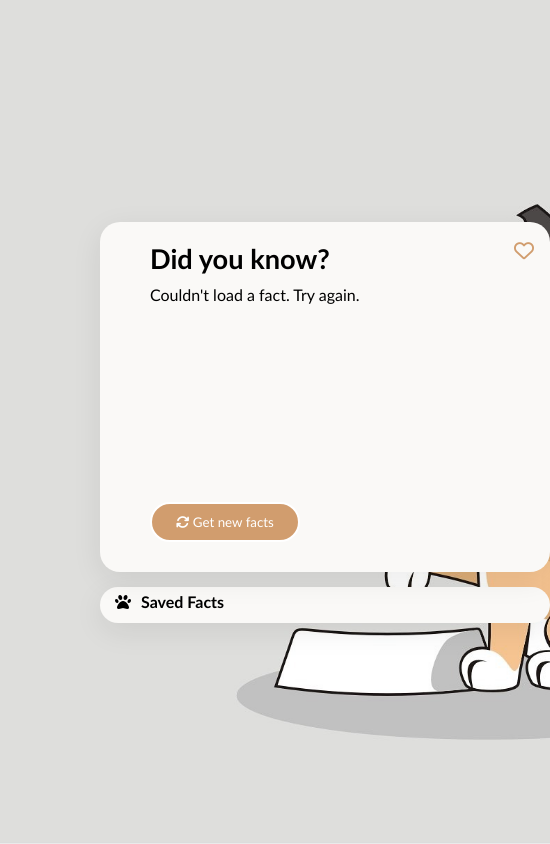
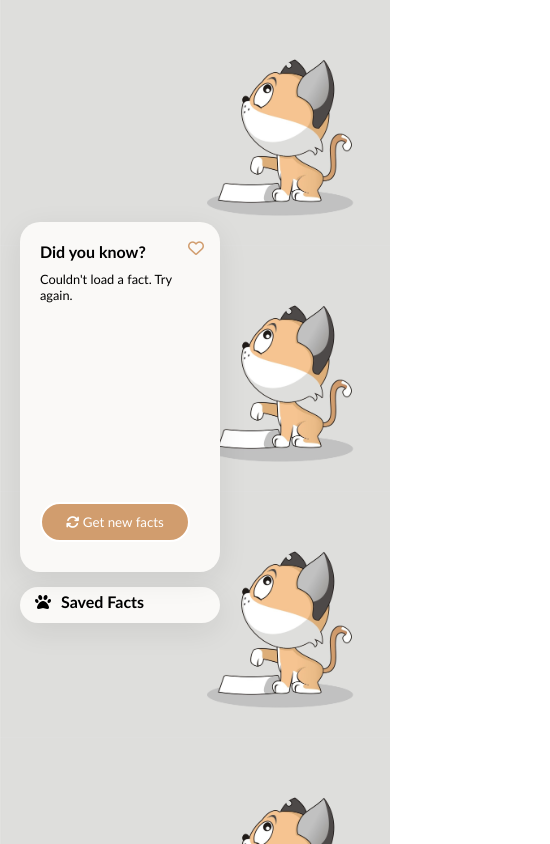
Before and after one commit to ehetrams/cat-fact-check, a plain HTML site: page index.html in a window 390 px wide. Shown: the whole page, 550 px wide, since content can reach past the window. Drawn offline with Linux system fonts and the light colour scheme; no server answers.

Commit message:
Fix mobile responsive layout

```diff
--- a/style.css
+++ b/style.css
@@ -75,7 +75,7 @@ body {
   transition: transform 0.2s ease;
 }
 .btn button:hover {
-   background-color: #ea974e;
+  background-color: #ea974e;
   transform: scale(1.05);
 }
 .fav-box {
@@ -119,3 +119,34 @@ body {
   background-color: #ea974e;
   transform: scale(1.05);
 }
+@media (max-width: 600px) {
+  body {
+    padding-left: 20px;
+    padding-right: 20px;
+    background: url(catBg.jpg);
+    background-size: contain;
+    background-repeat: ;
+  }
+
+  .card {
+    width: 200px;
+    padding: 20px;
+  }
+
+  .fav-box {
+    width: 200px;
+  }
+
+  .heading {
+    font-size: 1rem;
+  }
+  .heart-btn{
+    font-size: 1rem;
+  }
+  .fact{
+    font-size: 0.8rem;
+  }
+  .fav-list li{
+    font-size: 0.7rem;
+  }
+}
```
